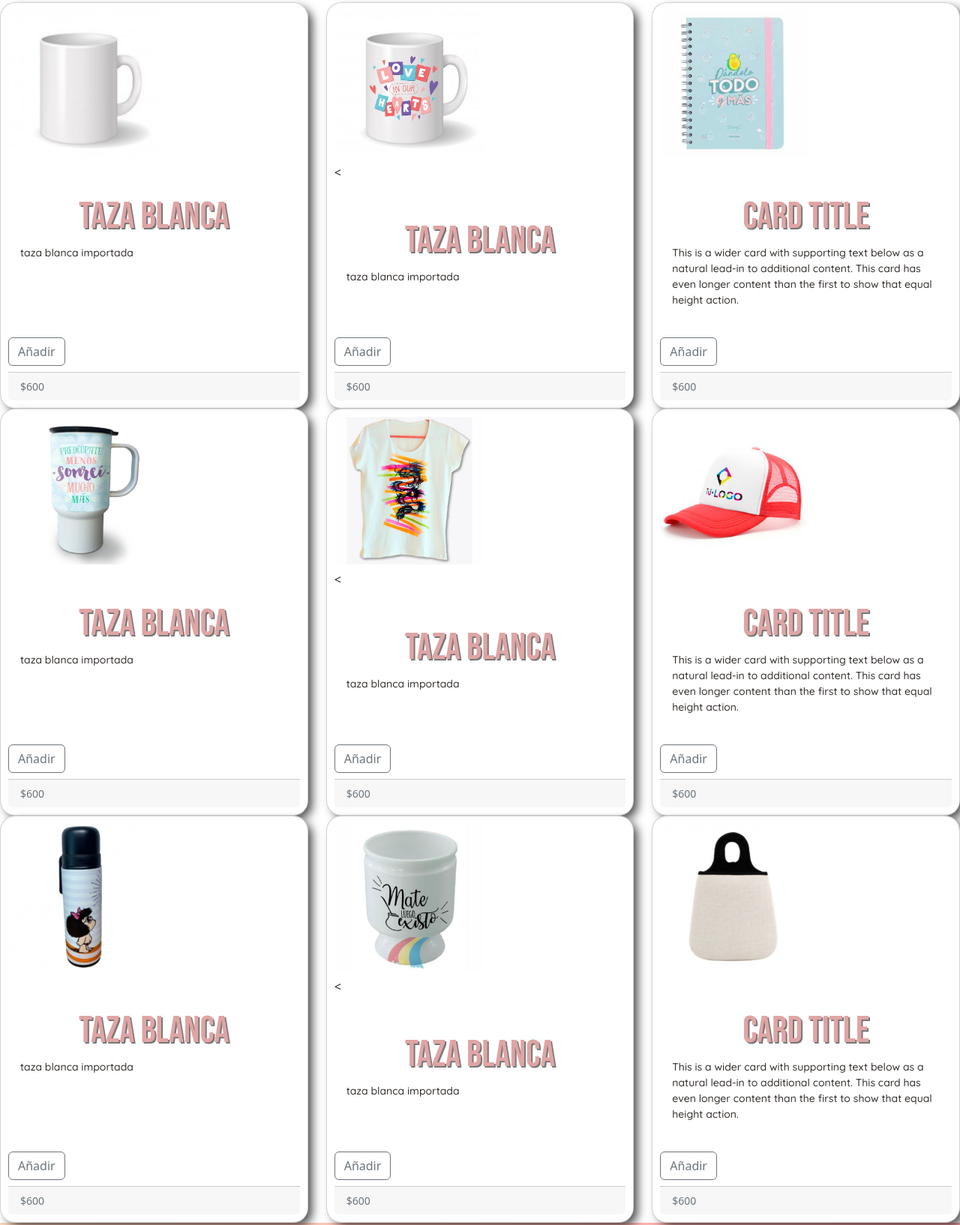
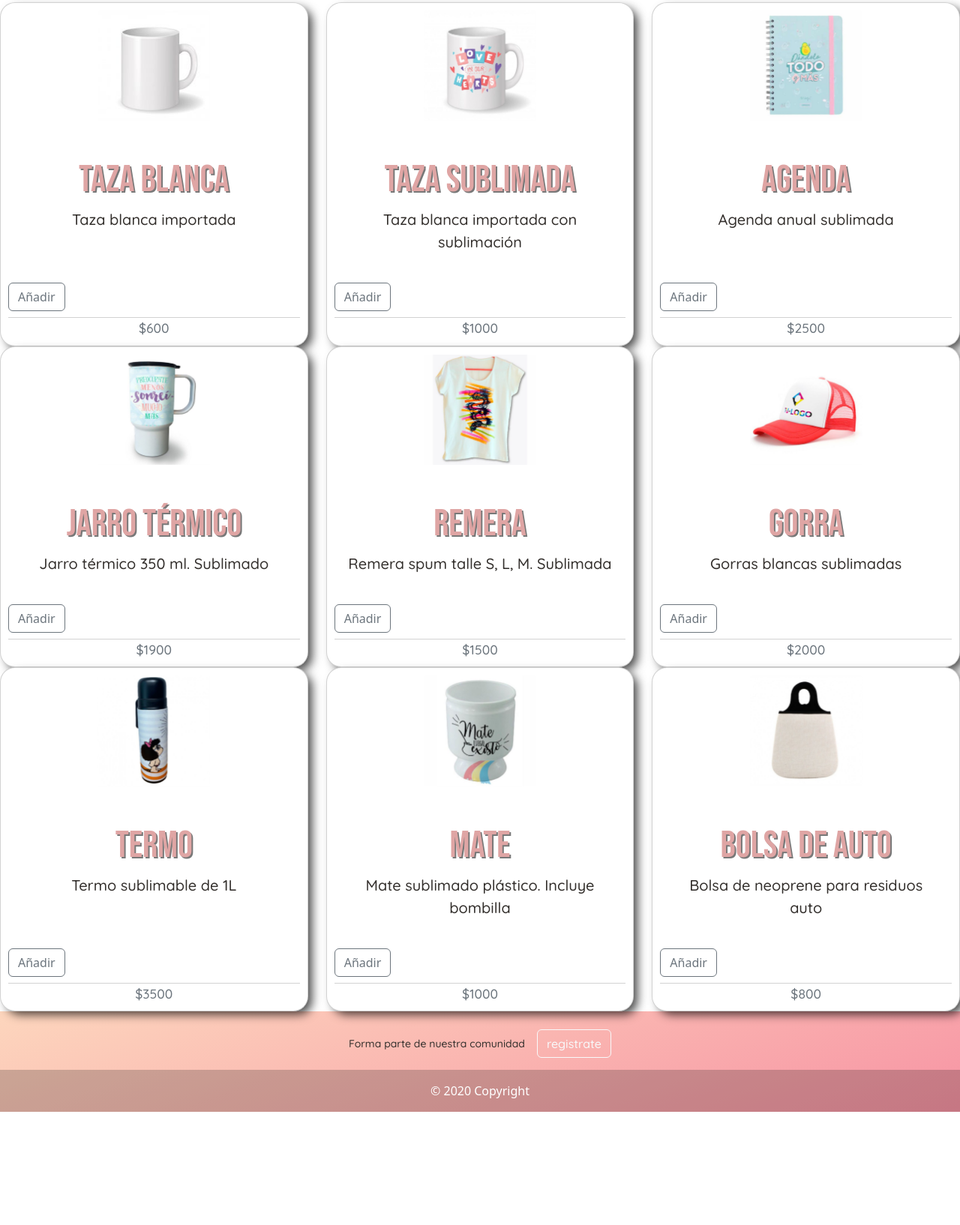
Before and after one commit to luciiadn/LDgrafica, a plain HTML site: page pages/tienda.html in a window 1280 px wide. Shown: the part 324-1958 px from the top of the page at 75% size. After the commit the page ends 1807 px from the top, so only its background shows below. Drawn offline with Linux system fonts and the light colour scheme.

Commit message:
detalles tienda

```diff
--- a/css/css.css
+++ b/css/css.css
@@ -76,7 +76,17 @@ a:visited {
     }
 
 }
+@media (max-width : 380px){
+  .atencion{
+    background-image: url(../imagenes/WEB.png);
+    background-position: center;
+    background-repeat: no-repeat;
+    max-width: 50%;
+    justify-content: center;
+    padding: 10px;
 
+}
+}
 
 
 /* INDEX */
@@ -285,9 +295,28 @@ p{
 }
 .card-img-top {
   height: auto;
-  width: 200px;
+  width: 150px;
+  align-self: center;
 }
-
+.card-img-top:hover {
+  -webkit-transform:scale(1.3);
+  transform:scale(1.3);
+  }
+.card-text{
+  font-family: Quicksand;
+  font-size: 20px;
+  text-align: center;
+}
+.btn btn-outline-secondary{
+  text-align: center;
+}
+.card-footer{
+  background-color: rgb(255,255,255);
+  text-align: center;
+  font-family: Quicksand;
+  font-size: 20px;
+  padding: 0px;
+}
 
 /* UNITE */
 
--- a/pages/tienda.html
+++ b/pages/tienda.html
@@ -52,7 +52,7 @@
               <img src="../imagenes/p1.jpg" class="card-img-top" alt="...">
               <div class="card-body">
                 <h5 class="card-title">Taza blanca </h5>
-                <p class="card-text">taza blanca importada </p>
+                <p class="card-text">Taza blanca importada </p>
               </div>
               <div>
                 <button type="button" class="btn btn-outline-secondary">Añadir</button>
@@ -65,15 +65,15 @@
           <div class="col">
             <div class="card h-100">
               <img src="../imagenes/p2.jpg" class="card-img-top" alt="...">
-              <<div class="card-body">
-                <h5 class="card-title">Taza blanca </h5>
-                <p class="card-text">taza blanca importada </p>
+              <div class="card-body">
+                <h5 class="card-title">Taza sublimada </h5>
+                <p class="card-text">Taza blanca importada con sublimación </p>
               </div>
               <div>
                 <button type="button" class="btn btn-outline-secondary">Añadir</button>
               </div>
               <div class="card-footer">
-                <small class="text-muted">$600</small>
+                <small class="text-muted">$1000</small>
               </div>
             </div>
           </div>
@@ -81,14 +81,14 @@
             <div class="card h-100">
               <img src="../imagenes/p3.jpg" class="card-img-top" alt="...">
               <div class="card-body">
-                <h5 class="card-title">Card title</h5>
-                <p class="card-text">This is a wider card with supporting text below as a natural lead-in to additional content. This card has even longer content than the first to show that equal height action.</p>
+                <h5 class="card-title">Agenda</h5>
+                <p class="card-text">Agenda anual sublimada</p>
               </div>
               <div>
                 <button type="button" class="btn btn-outline-secondary">Añadir</button>
               </div>
               <div class="card-footer">
-                <small class="text-muted">$600</small>
+                <small class="text-muted">$2500</small>
               </div>
             </div>
           </div>
@@ -98,29 +98,29 @@
             <div class="card h-100">
               <img src="../imagenes/p4.jpg" class="card-img-top" alt="...">
               <div class="card-body">
-                <h5 class="card-title">Taza blanca </h5>
-                <p class="card-text">taza blanca importada </p>
+                <h5 class="card-title">Jarro térmico</h5>
+                <p class="card-text">Jarro térmico 350 ml. Sublimado</p>
               </div>
               <div>
                 <button type="button" class="btn btn-outline-secondary">Añadir</button>
               </div>
               <div class="card-footer">
-                <small class="text-muted">$600</small>
+                <small class="text-muted">$1900</small>
               </div>
             </div>
           </div>
           <div class="col">
             <div class="card h-100">
               <img src="../imagenes/p5.jpg" class="card-img-top" alt="...">
-              <<div class="card-body">
-                <h5 class="card-title">Taza blanca </h5>
-                <p class="card-text">taza blanca importada </p>
+              <div class="card-body">
+                <h5 class="card-title">Remera</h5>
+                <p class="card-text">Remera spum talle S, L, M. Sublimada</p>
               </div>
               <div>
                 <button type="button" class="btn btn-outline-secondary">Añadir</button>
               </div>
               <div class="card-footer">
-                <small class="text-muted">$600</small>
+                <small class="text-muted">$1500</small>
               </div>
             </div>
           </div>
@@ -128,14 +128,14 @@
             <div class="card h-100">
               <img src="../imagenes/p6.jpg" class="card-img-top" alt="...">
               <div class="card-body">
-                <h5 class="card-title">Card title</h5>
-                <p class="card-text">This is a wider card with supporting text below as a natural lead-in to additional content. This card has even longer content than the first to show that equal height action.</p>
+                <h5 class="card-title">Gorra</h5>
+                <p class="card-text">Gorras blancas sublimadas</p>
               </div>
               <div>
                 <button type="button" class="btn btn-outline-secondary">Añadir</button>
               </div>
               <div class="card-footer">
-                <small class="text-muted">$600</small>
+                <small class="text-muted">$2000</small>
               </div>
             </div>
           </div>
@@ -145,29 +145,29 @@
             <div class="card h-100">
               <img src="../imagenes/p7.jpg" class="card-img-top" alt="...">
               <div class="card-body">
-                <h5 class="card-title">Taza blanca </h5>
-                <p class="card-text">taza blanca importada </p>
+                <h5 class="card-title">Termo</h5>
+                <p class="card-text">Termo sublimable de 1L</p>
               </div>
               <div>
                 <button type="button" class="btn btn-outline-secondary">Añadir</button>
               </div>
               <div class="card-footer">
-                <small class="text-muted">$600</small>
+                <small class="text-muted">$3500</small>
               </div>
             </div>
           </div>
           <div class="col">
             <div class="card h-100">
               <img src="../imagenes/p8.jpg" class="card-img-top" alt="...">
-              <<div class="card-body">
-                <h5 class="card-title">Taza blanca </h5>
-                <p class="card-text">taza blanca importada </p>
+              <div class="card-body">
+                <h5 class="card-title">Mate</h5>
+                <p class="card-text">Mate sublimado plástico. Incluye bombilla</p>
               </div>
               <div>
                 <button type="button" class="btn btn-outline-secondary">Añadir</button>
               </div>
               <div class="card-footer">
-                <small class="text-muted">$600</small>
+                <small class="text-muted">$1000</small>
               </div>
             </div>
           </div>
@@ -175,25 +175,18 @@
             <div class="card h-100">
               <img src="../imagenes/p9.jpg" class="card-img-top" alt="...">
               <div class="card-body">
-                <h5 class="card-title">Card title</h5>
-                <p class="card-text">This is a wider card with supporting text below as a natural lead-in to additional content. This card has even longer content than the first to show that equal height action.</p>
+                <h5 class="card-title">Bolsa de auto</h5>
+                <p class="card-text">Bolsa de neoprene para residuos auto</p>
               </div>
               <div>
                 <button type="button" class="btn btn-outline-secondary">Añadir</button>
               </div>
               <div class="card-footer">
-                <small class="text-muted">$600</small>
+                <small class="text-muted">$800</small>
               </div>
             </div>
           </div>
         </div>
-
-
-
-
-
-
-
     </main>
     <section class="footer">
 
```
